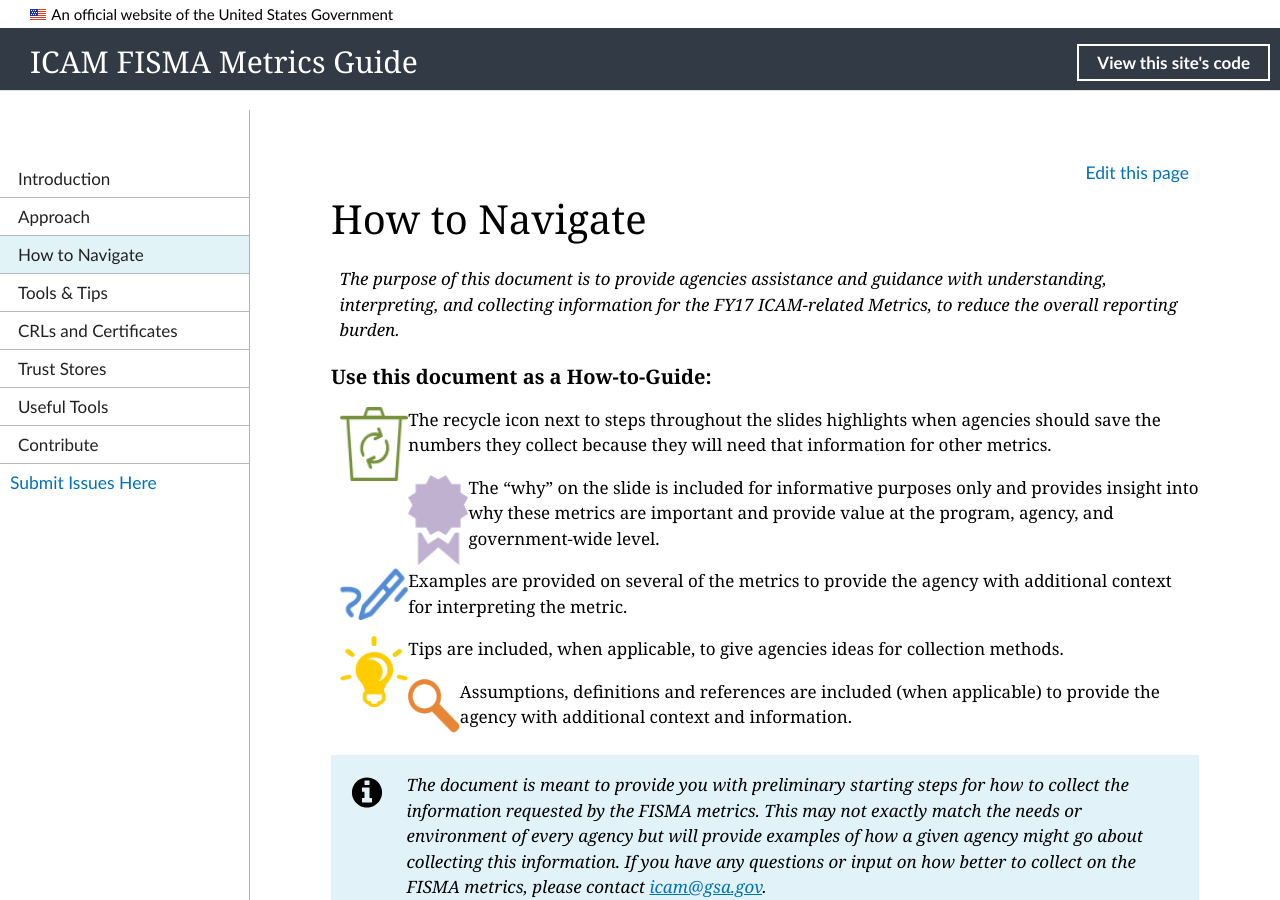
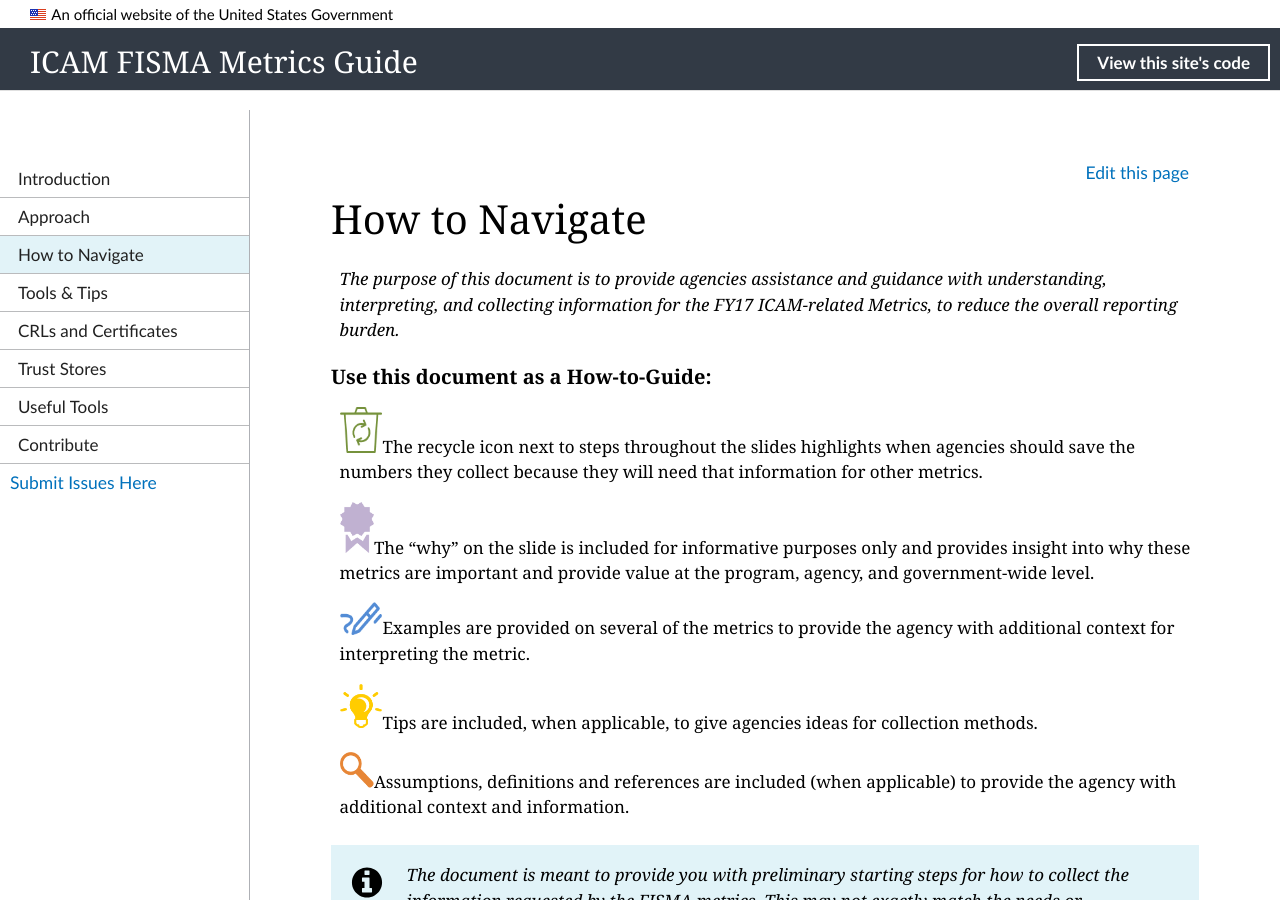
Before and after one commit to GSA/icam-fisma, a Jekyll site: the page built from pages/navigation.md, in a window 1280 px wide and 900 px high. Built offline with Jekyll 4.4.1, drawn with Linux system fonts in a browser that asks for light colours; nearby versions of some CDN libraries.

Commit message:
Update navigation.md

```diff
--- a/pages/navigation.md
+++ b/pages/navigation.md
@@ -6,17 +6,17 @@ permalink: /navigation
 *The purpose of this document is to provide agencies assistance and guidance with understanding, interpreting, and collecting information for the FY17 ICAM-related Metrics, to reduce the overall reporting burden.*
 ### Use this document as a How-to-Guide:
 
-![Recycle logo](img/recycle.png){:style="width:8%;float:left;"}The recycle icon next to steps throughout the slides highlights when agencies should save the numbers they collect because they will need that information for other metrics.
+![Recycle logo](img/recycle.png){:style="width:5%;"}The recycle icon next to steps throughout the slides highlights when agencies should save the numbers they collect because they will need that information for other metrics.
 
-![Ribbon logo](img/ribbon.png){:style="width:7%;float:left;"}The “why” on the slide is included for informative purposes only and provides insight into why these metrics are important and provide value at the program, agency, and government-wide level.
+![Ribbon logo](img/ribbon.png){:style="width:4%;"}The “why” on the slide is included for informative purposes only and provides insight into why these metrics are important and provide value at the program, agency, and government-wide level.
 
-![Pencil logo](img/pencil.png){:style="width:8%;float:left;"}Examples are provided on several of the metrics to provide the agency with additional context for interpreting the metric.
+![Pencil logo](img/pencil.png){:style="width:5%;"}Examples are provided on several of the metrics to provide the agency with additional context for interpreting the metric.
 
 
-![Aha logo](img/aha.png){:style="width:8%;float:left;"}Tips are included, when applicable, to give agencies ideas for collection methods.
+![Aha logo](img/aha.png){:style="width:5%;"}Tips are included, when applicable, to give agencies ideas for collection methods.
 
 
-![Focus logo](img/focus.png){:style="width:6%;float:left;"}Assumptions, definitions and references are included (when applicable) to provide the agency with additional context and information.
+![Focus logo](img/focus.png){:style="width:4%;"}Assumptions, definitions and references are included (when applicable) to provide the agency with additional context and information.
 
 <div class="usa-alert usa-alert-info">
   <div class="usa-alert-body">
```
